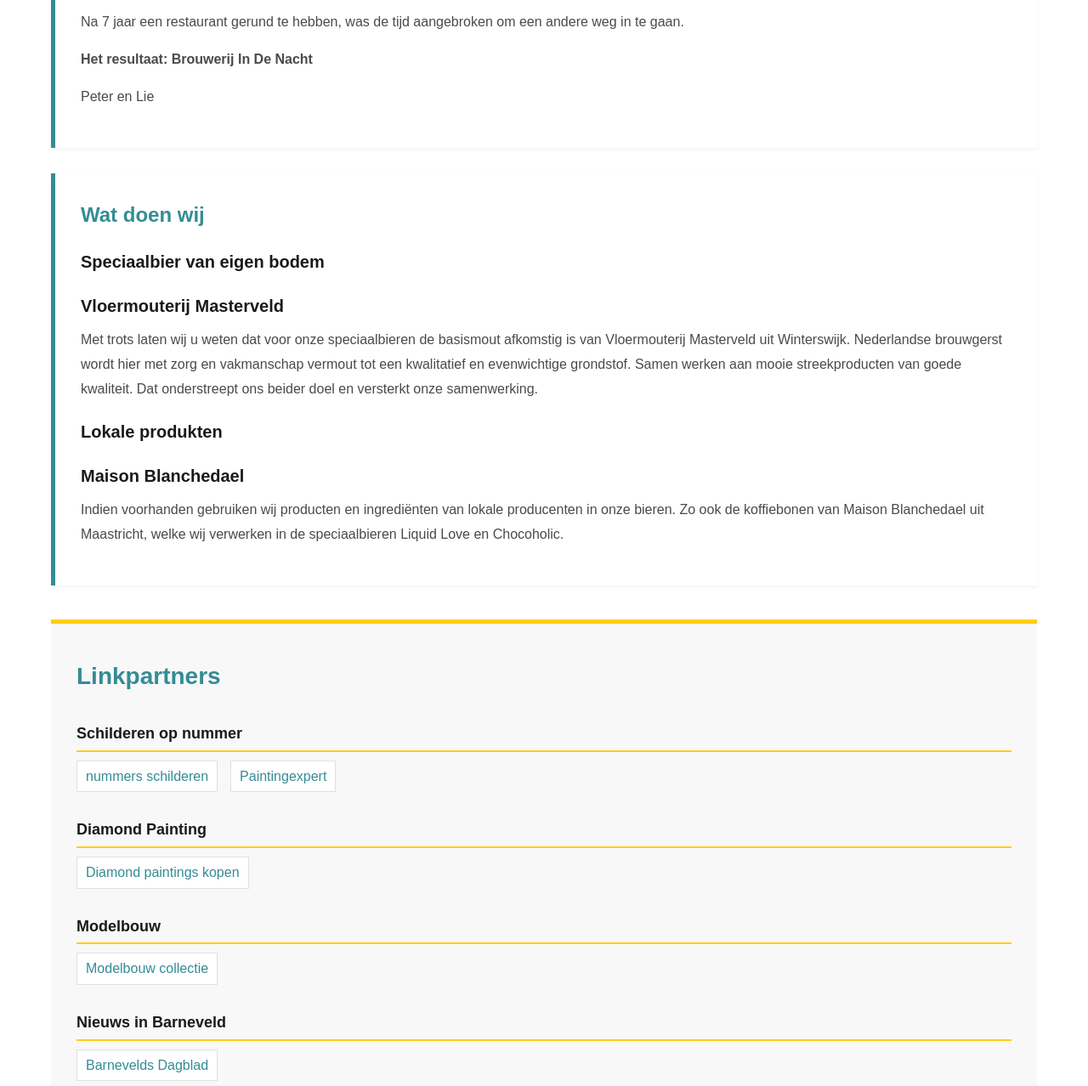
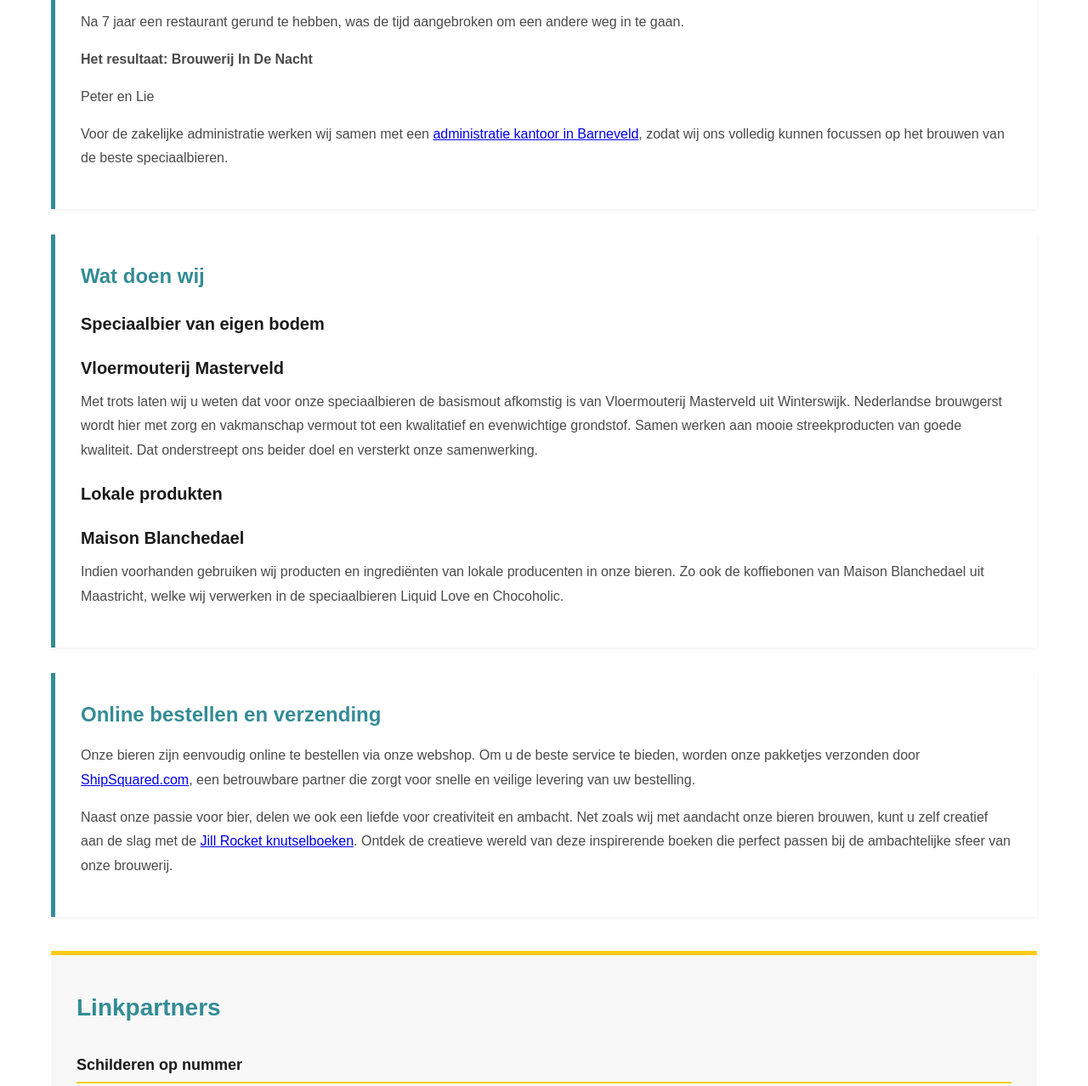
Before and after one commit to Albinht/brouwerijindenacht.nl, a website: page index.html in a window 1280 px wide. Shown: the part 1259-2537 px from the top of the page at 85% size. Drawn offline with Linux system fonts and the light colour scheme.

Commit message:
Add partner dofollow links to homepage
Added three natural dofollow links:
- bia-finance.nl for administrative services
- shipsquared.com for shipping services
- jillrocket.nl for craft books

Co-authored-by: factory-droid[bot] <138933559+factory-droid[bot]@users.noreply.github.com>

```diff
--- a/index.html
+++ b/index.html
@@ -67,6 +67,7 @@
                 <p>Na 7 jaar een restaurant gerund te hebben, was de tijd aangebroken om een andere weg in te gaan.</p>
                 <p><strong>Het resultaat: Brouwerij In De Nacht</strong></p>
                 <p>Peter en Lie</p>
+                <p>Voor de zakelijke administratie werken wij samen met een <a href="https://bia-finance.nl" rel="dofollow">administratie kantoor in Barneveld</a>, zodat wij ons volledig kunnen focussen op het brouwen van de beste speciaalbieren.</p>
             </div>
 
             <div class="content-section">
@@ -80,6 +81,12 @@
 
                 <h3>Maison Blanchedael</h3>
                 <p>Indien voorhanden gebruiken wij producten en ingrediënten van lokale producenten in onze bieren. Zo ook de koffiebonen van Maison Blanchedael uit Maastricht, welke wij verwerken in de speciaalbieren Liquid Love en Chocoholic.</p>
+            </div>
+
+            <div class="content-section">
+                <h2>Online bestellen en verzending</h2>
+                <p>Onze bieren zijn eenvoudig online te bestellen via onze webshop. Om u de beste service te bieden, worden onze pakketjes verzonden door <a href="https://shipsquared.com" rel="dofollow">ShipSquared.com</a>, een betrouwbare partner die zorgt voor snelle en veilige levering van uw bestelling.</p>
+                <p>Naast onze passie voor bier, delen we ook een liefde voor creativiteit en ambacht. Net zoals wij met aandacht onze bieren brouwen, kunt u zelf creatief aan de slag met de <a href="https://jillrocket.nl" rel="dofollow">Jill Rocket knutselboeken</a>. Ontdek de creatieve wereld van deze inspirerende boeken die perfect passen bij de ambachtelijke sfeer van onze brouwerij.</p>
             </div>
 
             <div class="link-partners">
```
